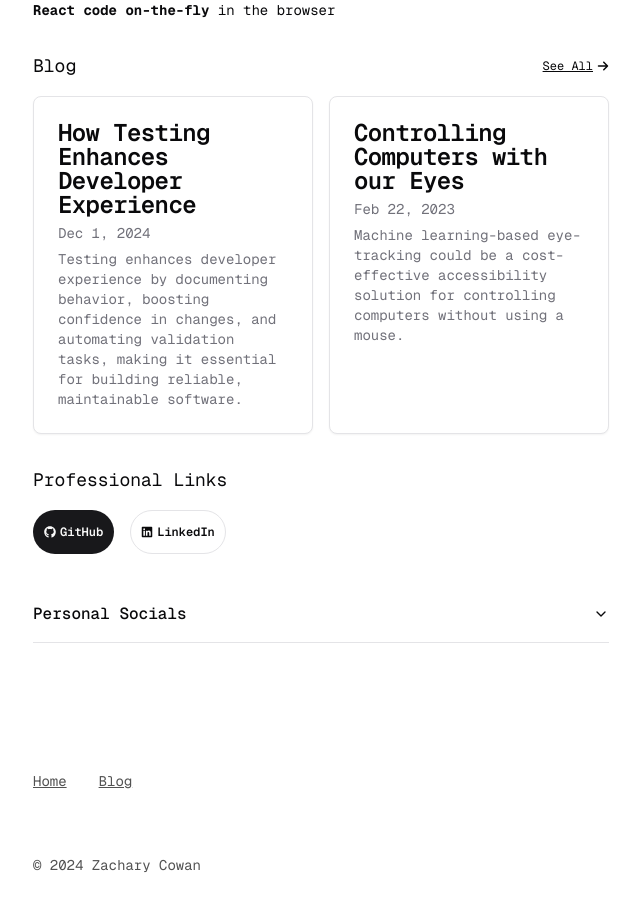
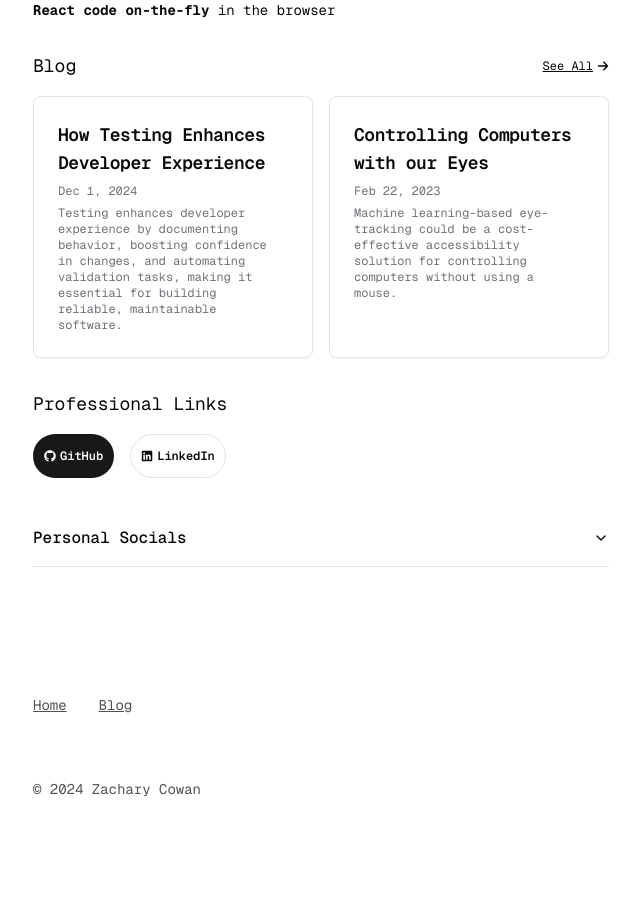
Before and after one commit to zacowan/zacowan.com, a Next.js app: page / in a window 1280 px wide. Shown: the part 828-1739 px from the top of the page, without its empty margins (319-959 px from the left). After the commit the page ends 1691 px from the top, so only its background shows below. Built offline with nearby package versions, Linux system fonts and the light colour scheme.

Commit message:
feat(home): update text size on blog post card titles (#64)
* feat(home): update text size on blog post card titles

* feat(blog): use sm mono font in blog posts

```diff
--- a/app/blog/[slug]/page.tsx
+++ b/app/blog/[slug]/page.tsx
@@ -102,7 +102,7 @@ export default async function Blog(props: { params: Promise<StaticParams> }) {
           {formatDate(post.metadata.publishDate)}
         </p>
       </div>
-      <article className="prose font-sans">
+      <article className="prose text-sm">
         <CustomMDX source={post.content} />
       </article>
     </section>
--- a/app/page.tsx
+++ b/app/page.tsx
@@ -128,8 +128,10 @@ export default function Page() {
                   href={RELATIVE_SITE_LINKS.BLOG_POST(post.slug)}
                 >
                   <CardHeader>
-                    <CardTitle>{post.metadata.title}</CardTitle>
-                    <CardDescription className="flex flex-col space-y-1.5">
+                    <CardTitle className="text-lg">
+                      {post.metadata.title}
+                    </CardTitle>
+                    <CardDescription className="flex flex-col space-y-1.5 text-xs">
                       <span>{formatDate(post.metadata.publishDate)}</span>
                       <span>{post.metadata.summary}</span>
                     </CardDescription>
```
